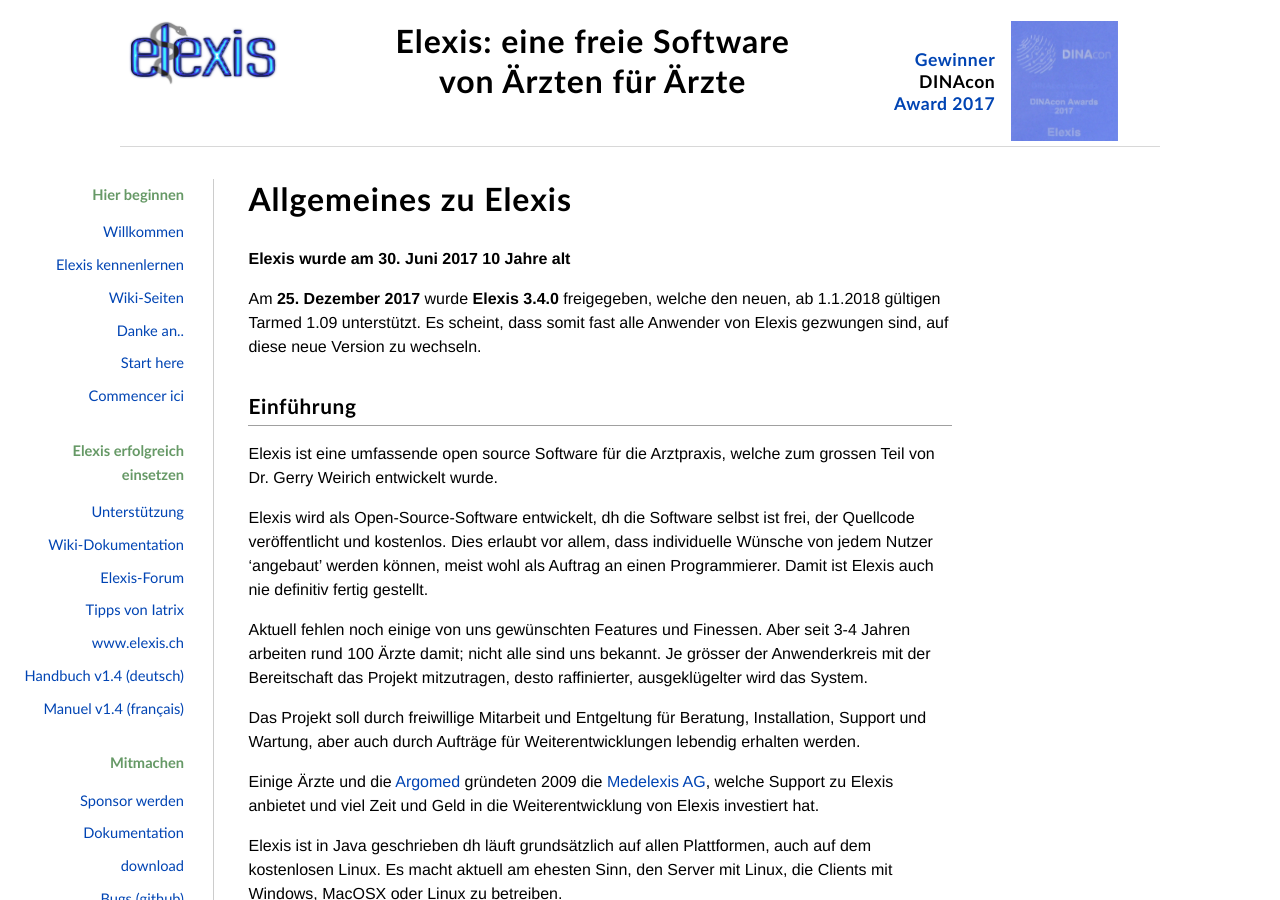
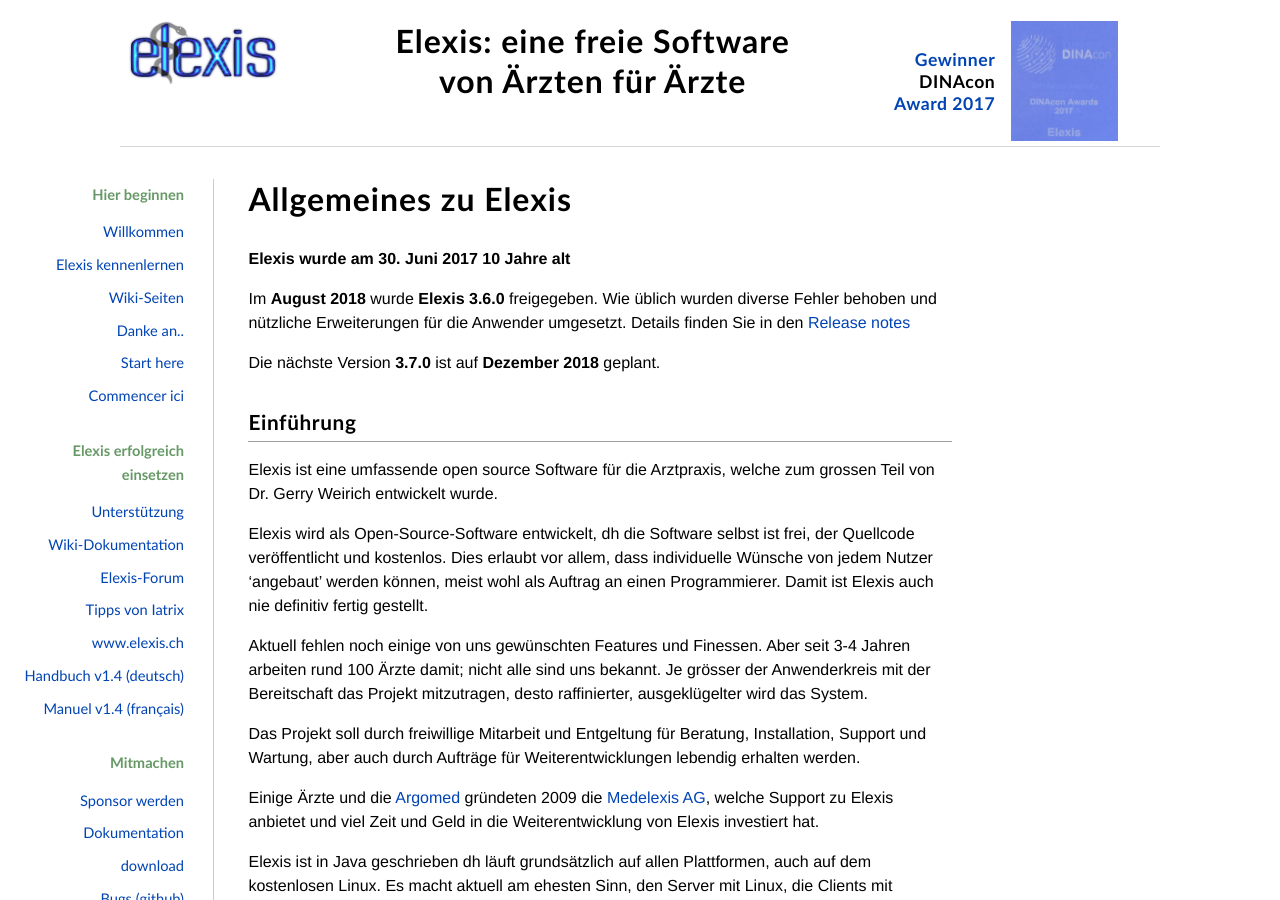
Before and after one commit to elexis/elexis.github.com, a Jekyll site: the page built from index.markdown, in a window 1280 px wide and 900 px high. Built offline with Jekyll 4.4.1, drawn with Linux system fonts in a browser that asks for light colours; our own code applies the rules of GitHub Pages for plain Markdown files; some of the changed text lies outside the part shown.

Commit message:
Added 3.6 / 3.7

```diff
--- a/fr_index.markdown
+++ b/fr_index.markdown
@@ -49,9 +49,9 @@
 Nouvelles {#news}
 ---------
 
-Elexis 2.1.7.0 a été publié le 8. novembre 2012. Pour les détails
-consultez
-[Release-Notes](https://github.com/elexis/elexis/wiki/Release-Notes-for-2.1.7.0)
+**Elexis 3.6.0** a été publié en juillet 2018. Pour les détails
+consultez les [Release notes](https://wiki.elexis.info/Release-Notes-3.6.0)
+
 
 Mérites & license {#notices}
 -----------------
--- a/index.markdown
+++ b/index.markdown
@@ -5,7 +5,9 @@
 
 **Elexis wurde am 30. Juni 2017 10 Jahre alt**
 
-Am **25. Dezember 2017** wurde **Elexis 3.4.0** freigegeben, welche den neuen, ab 1.1.2018 gültigen Tarmed 1.09 unterstützt. Es scheint, dass somit fast alle Anwender von Elexis gezwungen sind, auf diese neue Version zu wechseln.
+Im **August 2018** wurde **Elexis 3.6.0** freigegeben. Wie üblich wurden diverse Fehler behoben und nützliche Erweiterungen für die Anwender umgesetzt. Details finden Sie in den [Release notes](https://wiki.elexis.info/Release-Notes-3.6.0)
+
+Die nächste Version **3.7.0** ist auf **Dezember 2018** geplant.
 
 Einführung {#introduction}
 ----------
@@ -112,6 +114,10 @@
 Alles begann mit der Alpha-Version vom [7. April
 2007](http://sourceforge.net/p/elexis/news/2006/04/alpha-version-freigegeben/).
 
+-   Elexis 3.6.0 wurde im August 2018 freigegeben. Details siehe
+    [Release notes](https://wiki.elexis.info/Release-Notes-3.6.0)
+-   Elexis 3.5.0 wurde im Mai 2018 freigegeben. Details siehe
+    [Release notes](https://wiki.elexis.info/Release-Notes-3.5.0)
 -   Elexis 3.4.0 wurde am 25. Dezember 2017 freigegeben. Details siehe
     [Release notes](https://wiki.elexis.info/Release-Notes-3.4.0)
 -   Elexis 3.1.9 wurde am 15. Dezember 2017 freigegeben. Details siehe
```
Also changed, not shown: 1 other file.
